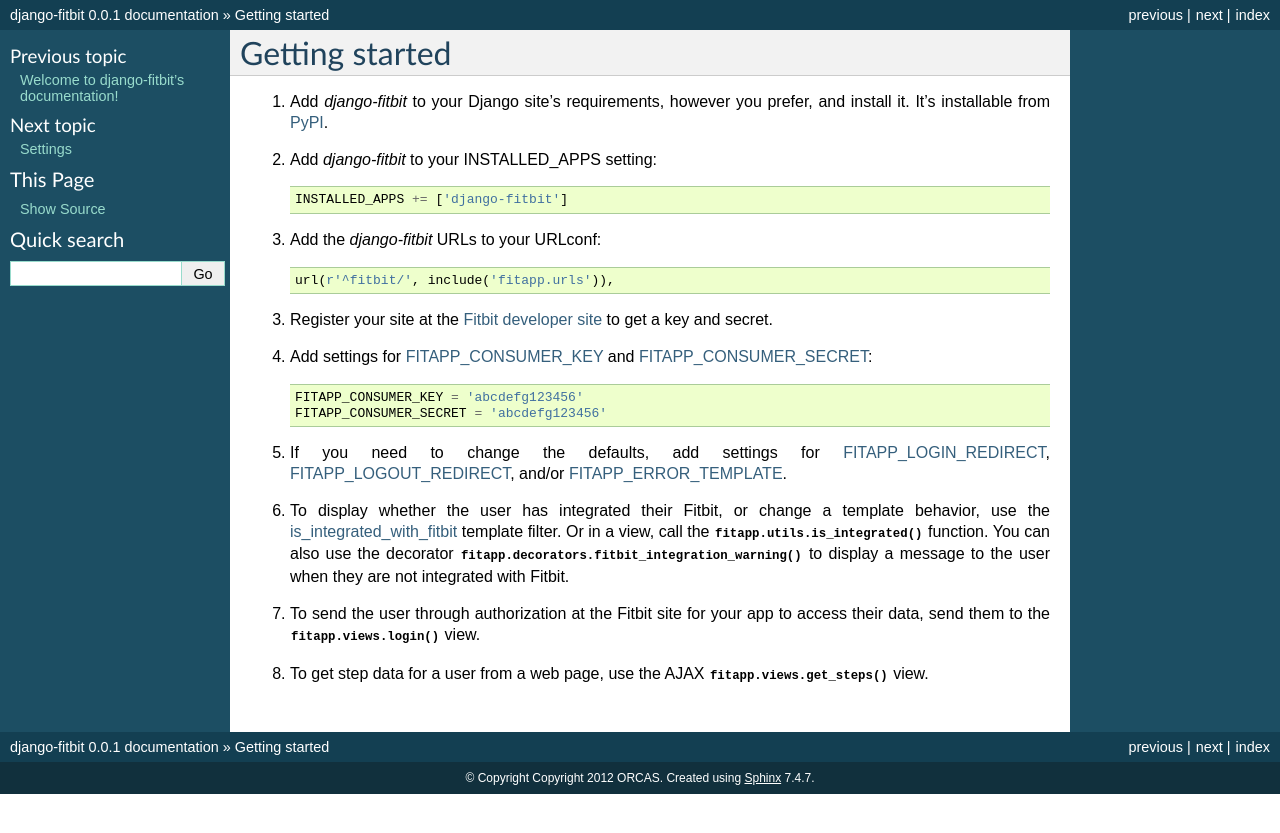
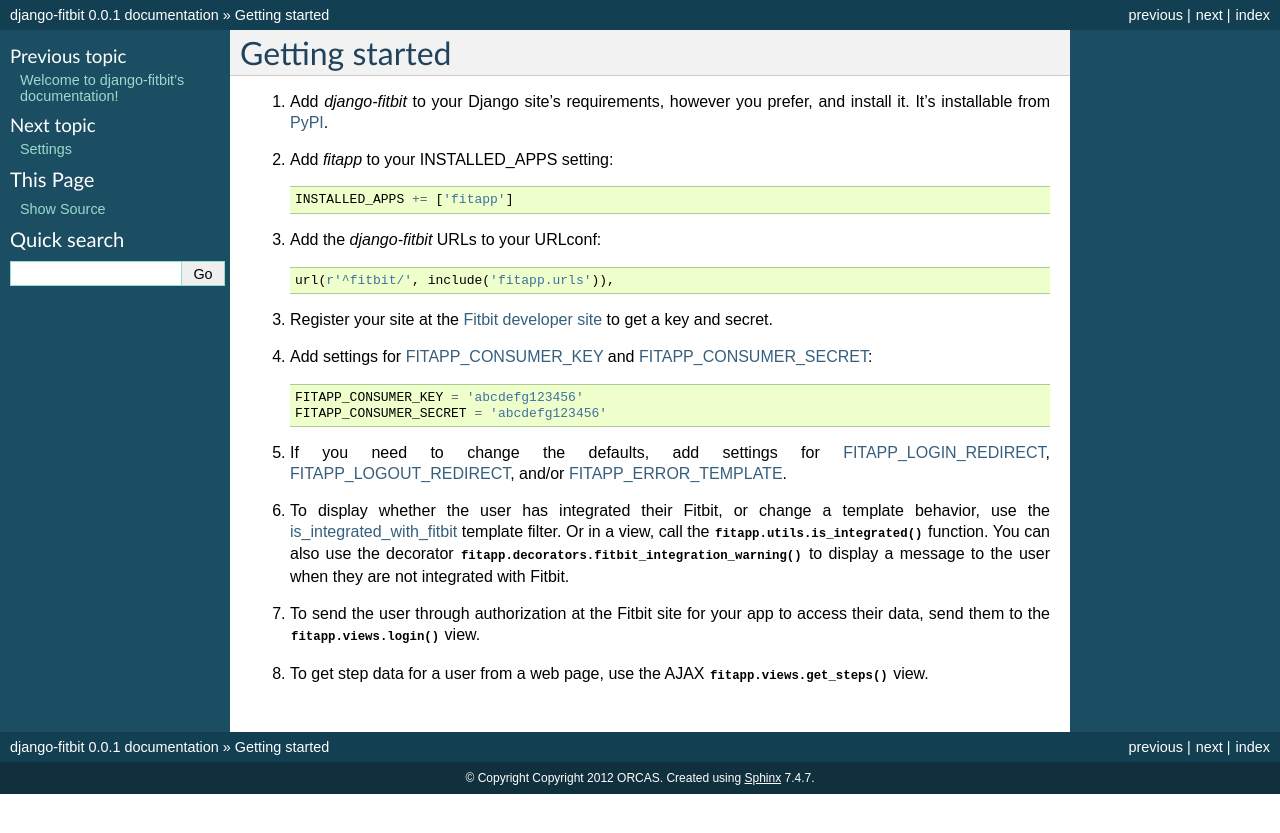
Before and after one commit to orcasgit/django-fitbit, a Sphinx documentation site: the page built from docs/starting.rst, in a window 1280 px wide. Shown: the top 833 px of the page. Built offline with Sphinx 7.4.7, drawn with Linux system fonts in a browser that asks for light colours; the version number is read from the project's files by our own code.

Commit message:
Fixed app name in Getting Started docs

```diff
--- a/docs/starting.rst
+++ b/docs/starting.rst
@@ -11,9 +11,9 @@
 .. index::
     single: INSTALLED_APPS
 
-2. Add `django-fitbit` to your INSTALLED_APPS setting::
+2. Add `fitapp` to your INSTALLED_APPS setting::
 
-    INSTALLED_APPS += ['django-fitbit']
+    INSTALLED_APPS += ['fitapp']
 
 3. Add the `django-fitbit` URLs to your URLconf::
 
```
